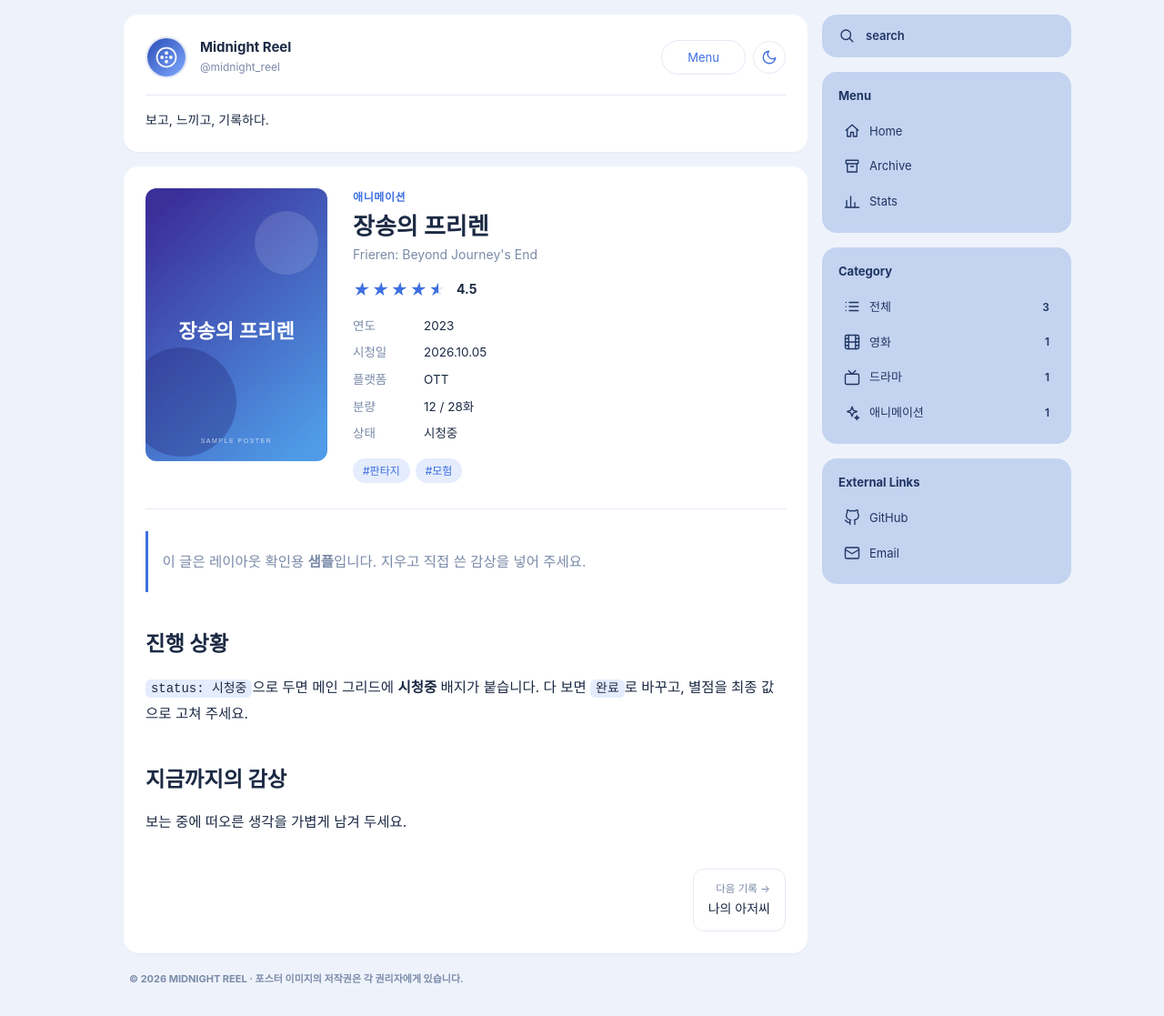
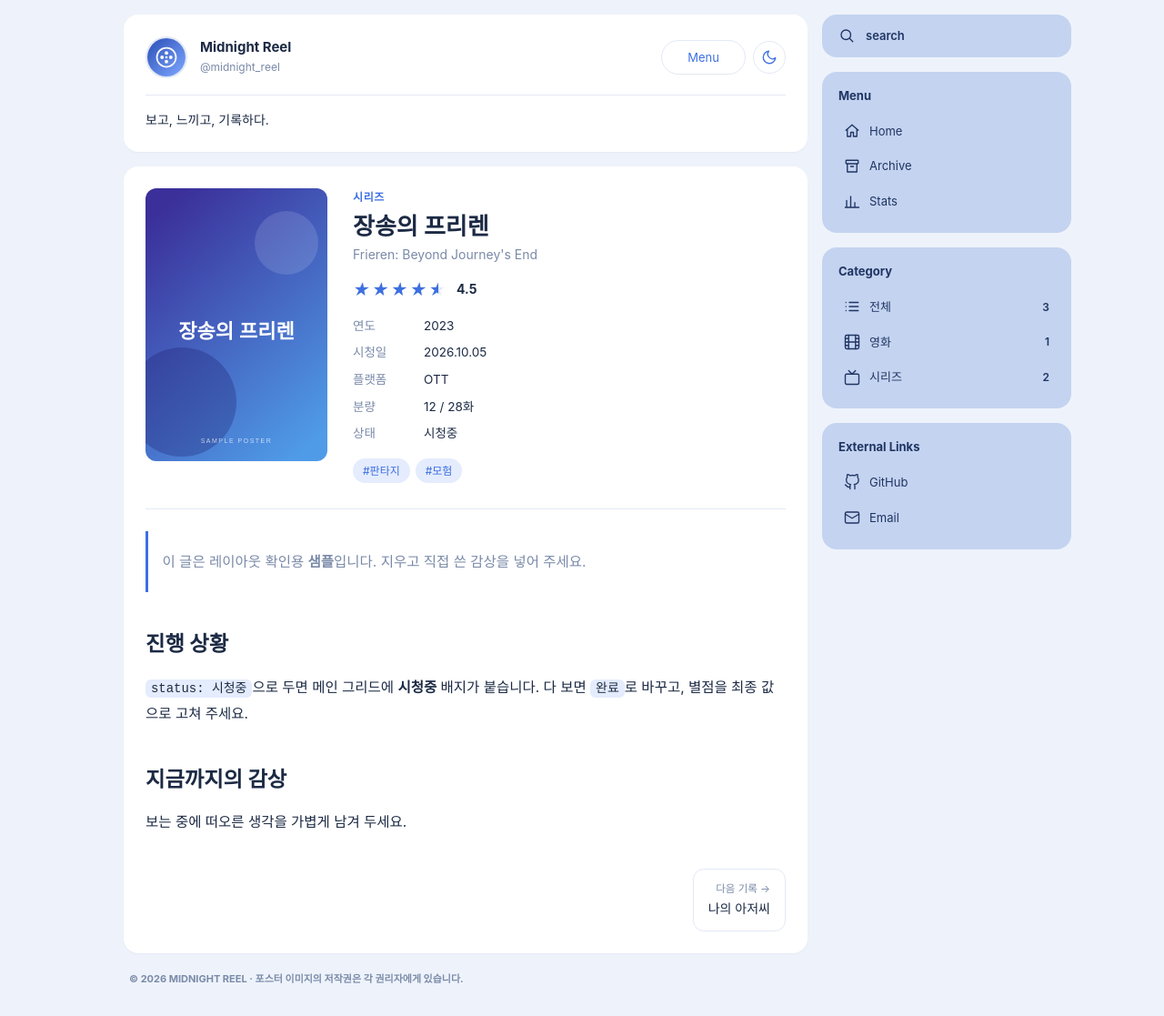
Before and after one commit to sojung-moon/sojung-moon.github.io, a Jekyll site: the page built from _posts/2026-10-05-frieren.md, in a window 1280 px wide and 1117 px high. Shown: the whole window at 91% size. Built offline with Jekyll 4.4.1, drawn with Linux system fonts in a browser that asks for light colours; some web fonts are replaced.

```diff
--- a/_data/categories.yml
+++ b/_data/categories.yml
@@ -5,9 +5,6 @@
 - name: 영화
   slug: movie
   icon: film
-- name: 드라마
-  slug: drama
+- name: 시리즈
+  slug: series
   icon: tv
-- name: 애니메이션
-  slug: anime
-  icon: spark
--- a/_posts/2026-10-05-frieren.md
+++ b/_posts/2026-10-05-frieren.md
@@ -1,7 +1,7 @@
 ---
 title: 장송의 프리렌
 original_title: "Frieren: Beyond Journey's End"
-categories: 애니메이션
+categories: 시리즈
 tags: [판타지, 모험]
 thumbnail: /assets/posters/frieren.svg
 year: 2023
--- a/_posts/2026-10-10-my-mister.md
+++ b/_posts/2026-10-10-my-mister.md
@@ -1,7 +1,7 @@
 ---
 title: 나의 아저씨
 original_title: My Mister
-categories: 드라마
+categories: 시리즈
 tags: [휴먼, 힐링]
 thumbnail: /assets/posters/my-mister.svg
 year: 2018
```
Also changed, not shown: _templates/post-template.md (+1 -1 lines), category/anime.md (deleted, +0 -7 lines), category/drama.md (deleted, +0 -7 lines), category/series.md (added, +7 -0 lines).
